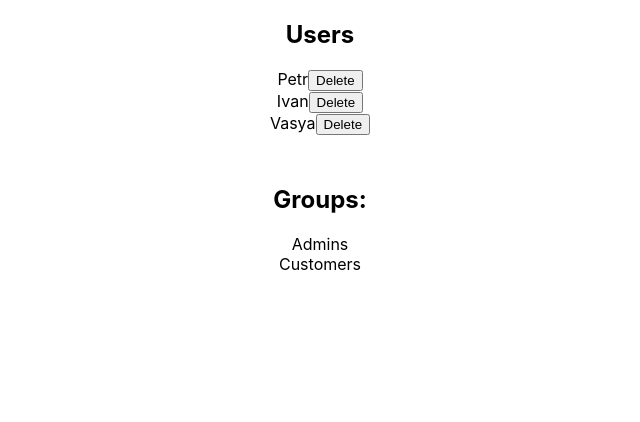
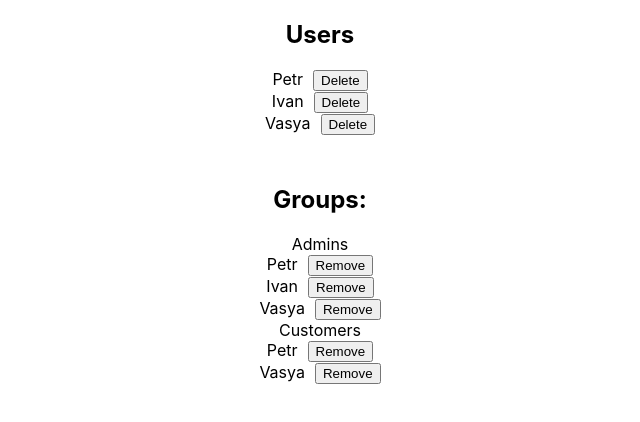
Before and after one commit to AndreiMedvedevSaratov/a014__react__exam__task__2, a React (Create React App) app: page / in a window 1280 px wide. Shown: the top 422 px of the page, without its empty margins (320-960 px from the left). Built offline with nearby package versions, Linux system fonts and the light colour scheme.

Commit message:
feat: working on deleting user

```diff
--- a/src/App.css
+++ b/src/App.css
@@ -11,3 +11,7 @@
   margin-bottom: 50px;
   text-align: center;
 }
+
+.button {
+  margin-left: 10px;
+}
--- a/src/Components/Groups/Groups.js
+++ b/src/Components/Groups/Groups.js
@@ -1,16 +1,32 @@
-import React, { useMemo  } from 'react';
+import React, { useMemo } from 'react';
 import { useSelector } from 'react-redux';
 
 const Group = (item) => {
 	const localItem = item.item;
 
+	const localState = useSelector((state) => state.myStore);
+	const groupUsersIds = useSelector((state) => state.myStore.groups[item.id].groupUsers);
+
 	return useMemo(() => (
-		<div
-			id={localItem.id}
-		>
-			{localItem.groupName}
-		</div>
-	), [localItem.id, localItem.groupName]);
+		<>
+			<div
+				id={localItem.id}
+			>
+				{localItem.groupName}
+			</div>
+			{groupUsersIds.map(item =>
+				<div key={item}>
+					{localState.users[item].name}
+					<button className='button'
+						id={item}
+						// onClick={() => handleRemove(localState.usersIds[item])}
+					>
+						Remove
+					</button>
+				</div>
+			)}
+		</>
+	), [localItem.id, localItem.groupName, groupUsersIds, localState.users]);
 }
 
 const Groups = () => {
--- a/src/Components/Users/Users.js
+++ b/src/Components/Users/Users.js
@@ -7,7 +7,6 @@ const Users = () => {
 	const dispatch = useDispatch();
 
 	const handleDelete = useCallback((id) => {
-		console.log(id);
 		dispatch(deleteUserFromUsers(id));
 	}, [dispatch]);
 
@@ -21,9 +20,9 @@ const Users = () => {
 					>
 						{localState.users[item].name}
 					</span>
-					<button
+					<button className='button'
 						id={item}
-						onClick={() => handleDelete(localState.usersIds[item])}
+						onClick={() => handleDelete(localState.users[item].id)}
 					>
 						Delete
 					</button>
--- a/src/Store/Users/Actions.js
+++ b/src/Store/Users/Actions.js
@@ -16,9 +16,11 @@ export const removeUserFromGroup = ({ userId, groupId }) => ({
 	},
 });
 
-export const deleteUserFromUsers = ({ userId }) => ({
-	type: usersActionTypes.deleteUserFromUsers,
-	payload: {
-		id: userId,
-	},
-});
+export const deleteUserFromUsers = (userId) => {
+	return {
+		type: usersActionTypes.deleteUserFromUsers,
+		payload: {
+			userId: userId,
+		},
+	};
+};
```
